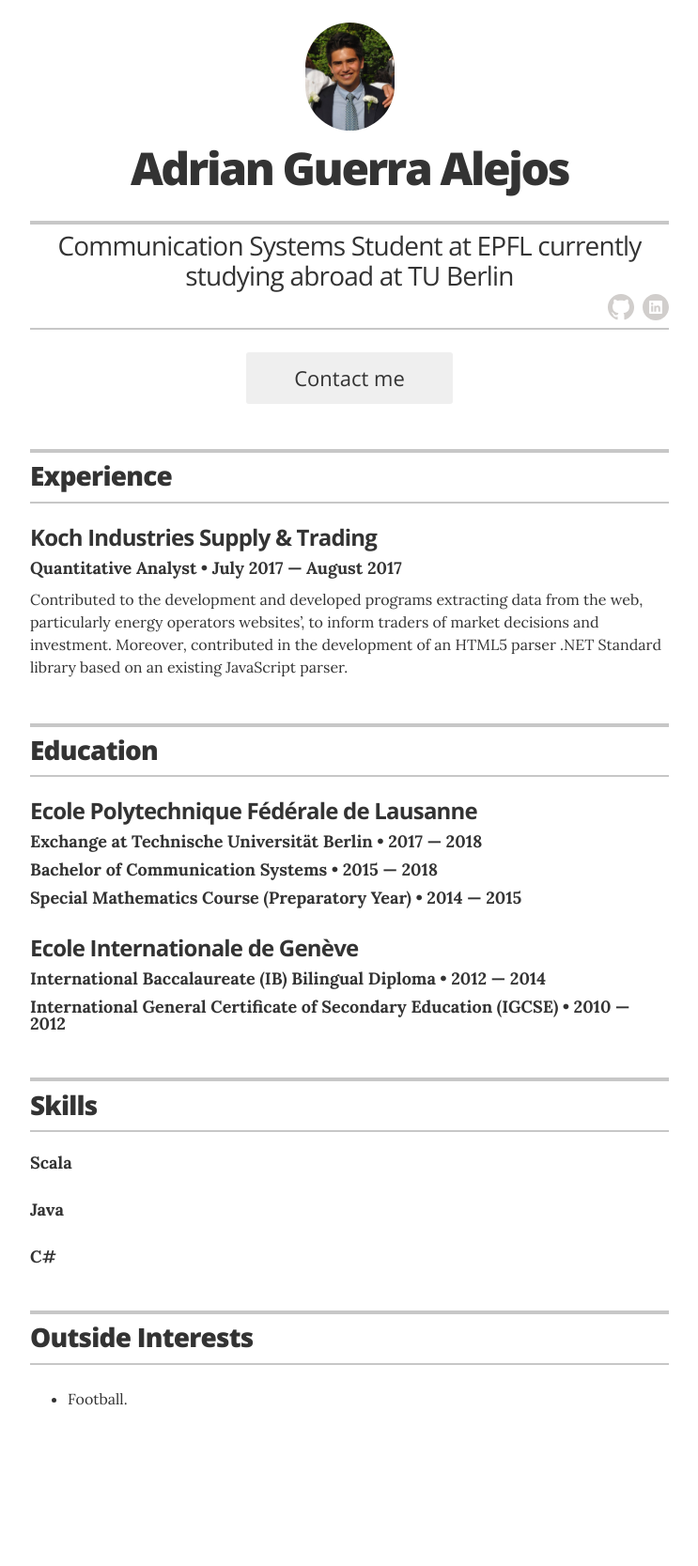
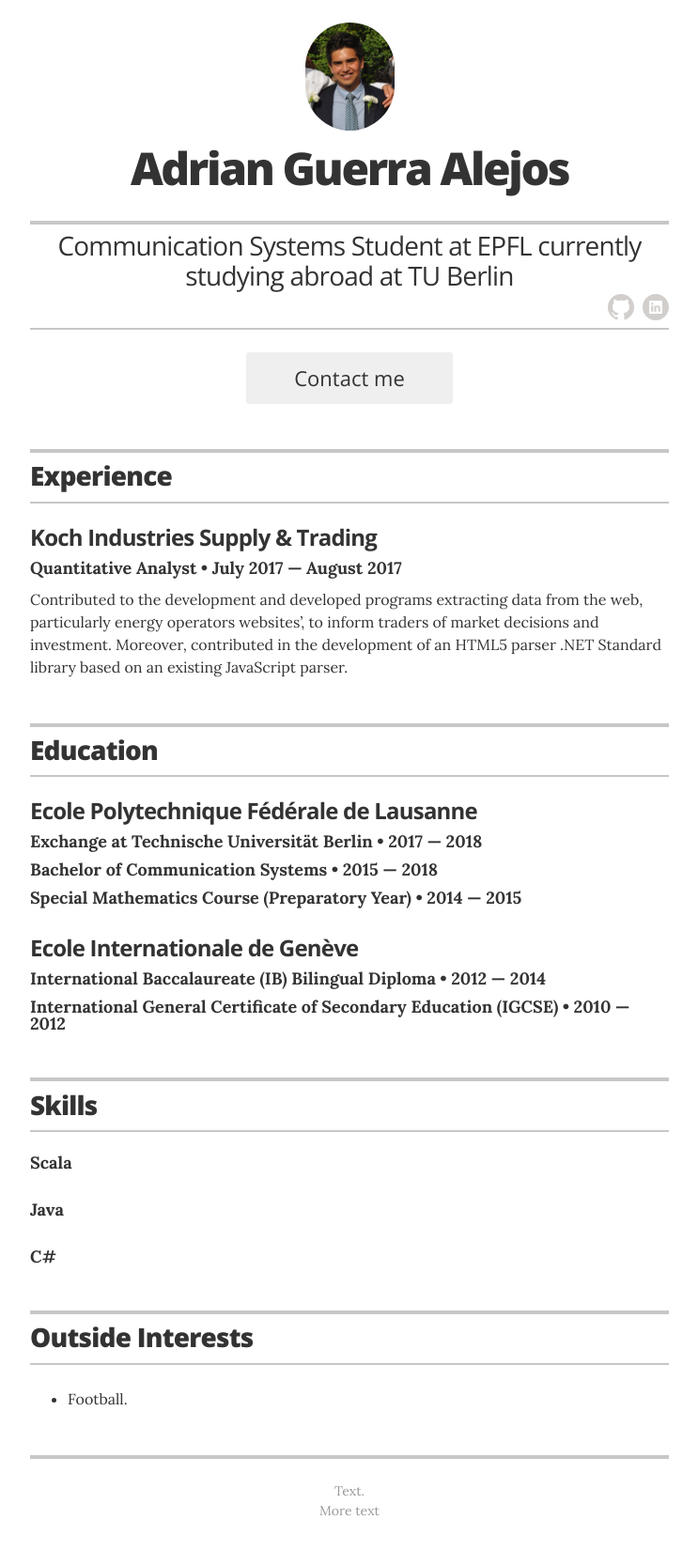
Before and after one commit to rykener/rykener.net, a Jekyll site: the page built from index.html, in a window 1280 px wide. Shown: the whole page at 94% size, without its empty margins (268-1011 px from the left). Built offline with Jekyll 4.4.1, drawn with Linux system fonts in a browser that asks for light colours; nearby versions of some CDN libraries; library files that are not in the unit come from our copies; before the commit the page ends 1549 px from its top, so only the background shows below that.

Commit message:
Put footer in includes folder

```diff
--- /dev/null
+++ b/_includes/footer.html
@@ -0,0 +1,7 @@
+<footer class="page-footer">
+  <p class="footer-line">Text</a>.</p>
+  <p class="footer-line"> More text</p>
+  <script src="{{'/node_modules/jquery/dist/jquery.min.js' | prepend: site.baseurl}}"></script>
+	<script src="{{'/node_modules/popper.js/dist/popper.min.js | prepend: site.baseurl}}"></script>
+	<script src="{{'/node_modules/bootstrap/dist/js/bootstrap.min.js' | prepend: site.baseurl}}"></script>
+</footer>
--- a/_layouts/resume.html
+++ b/_layouts/resume.html
@@ -223,12 +223,7 @@
       <!-- end Print Social Links -->
       {% endif %}
 
-<!--
-      <footer class="page-footer">
-        <p class="footer-line">Made by <a href="http://twitter.com/jglovier">@jglovier</a>. Fork me on <a href="https://github.com/jglovier/resume-template">GitHub</a>.</p>
-        <p class="footer-line">If this is your live resume, you can modify or remove this part. ;-)</p>
-      </footer>
--->
+      {%include footer.html %}
 
     </div>
 
```
